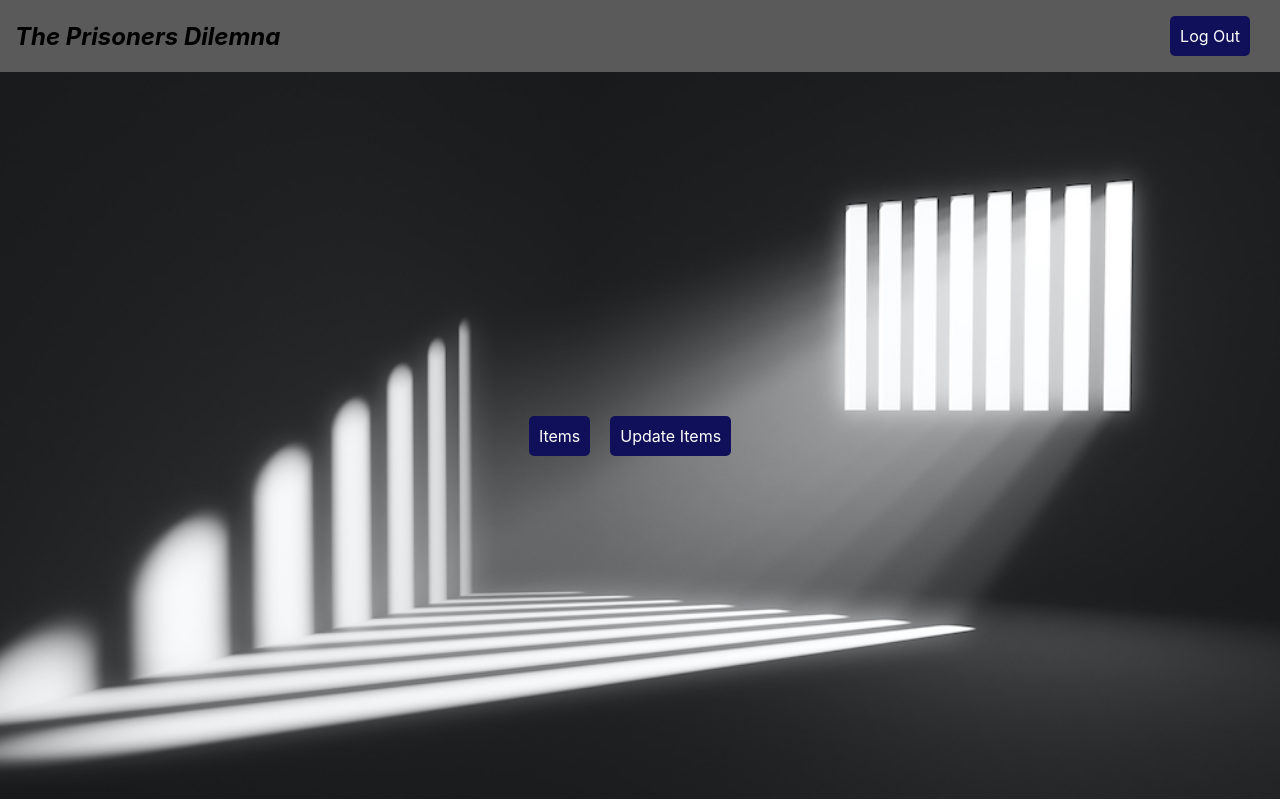
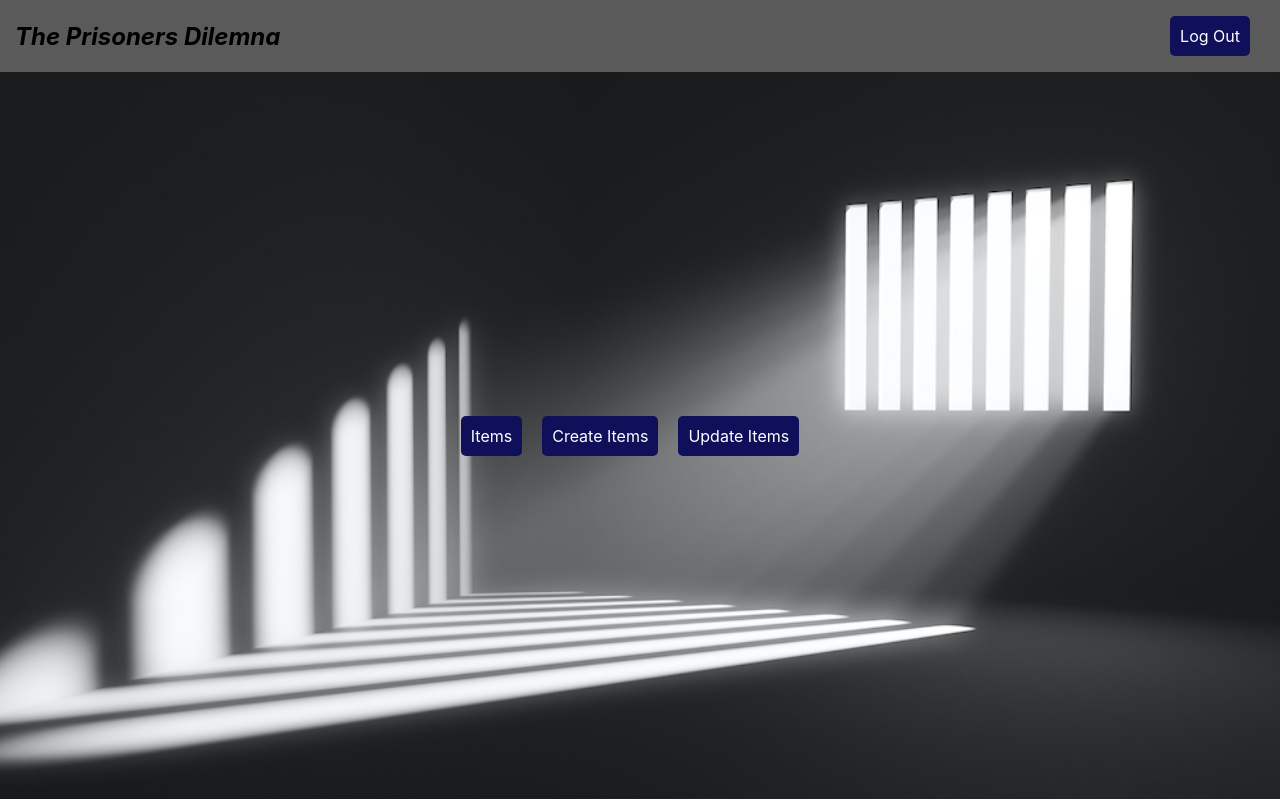
Before and after one commit to AydenGUI/PrisonersDilemna, a React (Create React App) app in the folder prisoners-dilemna/: page /LoggedIn in a window 1280 px wide. Built offline with nearby package versions, Linux system fonts and the light colour scheme.

Commit message:
added create item

```diff
--- a/prisoners-dilemna/src/App.js
+++ b/prisoners-dilemna/src/App.js
@@ -5,6 +5,7 @@ import { BrowserRouter as Router, Route, Routes} from 'react-router-dom';
 import LoggedIn from './component/LoggedIn';
 import Item from './component/Item';
 import UpdateItemInfo from './component/UpdateItemInfo';
+import CreateItem from './component/CreateItem';
 
 function App() {
   return (
@@ -14,6 +15,7 @@ function App() {
         <Route exact path='/' element={<Home/>}/>
         <Route exact path='/LoggedIn' element={<LoggedIn/>}/>
         <Route exact path='/Items' element={<Item/>}/>
+        <Route exact path='/CreateItems'element={<CreateItem/>}/>
         <Route exact path='/UpdateItems' element={<UpdateItemInfo/>}/>
         </Routes>
       </div>
--- a/prisoners-dilemna/src/component/LoggedIn.js
+++ b/prisoners-dilemna/src/component/LoggedIn.js
@@ -15,6 +15,7 @@ function LoggedIn() {
         <div class="banner">
             <ul class="nav-links">
                 <li class="nav-item"><Link to="/Items">Items</Link></li>
+                <li class="nav-item"><Link to="/CreateItems">Create Items</Link></li>
                 <li class="nav-item"><Link to="/UpdateItems">Update Items</Link></li>
             </ul>
 
```
